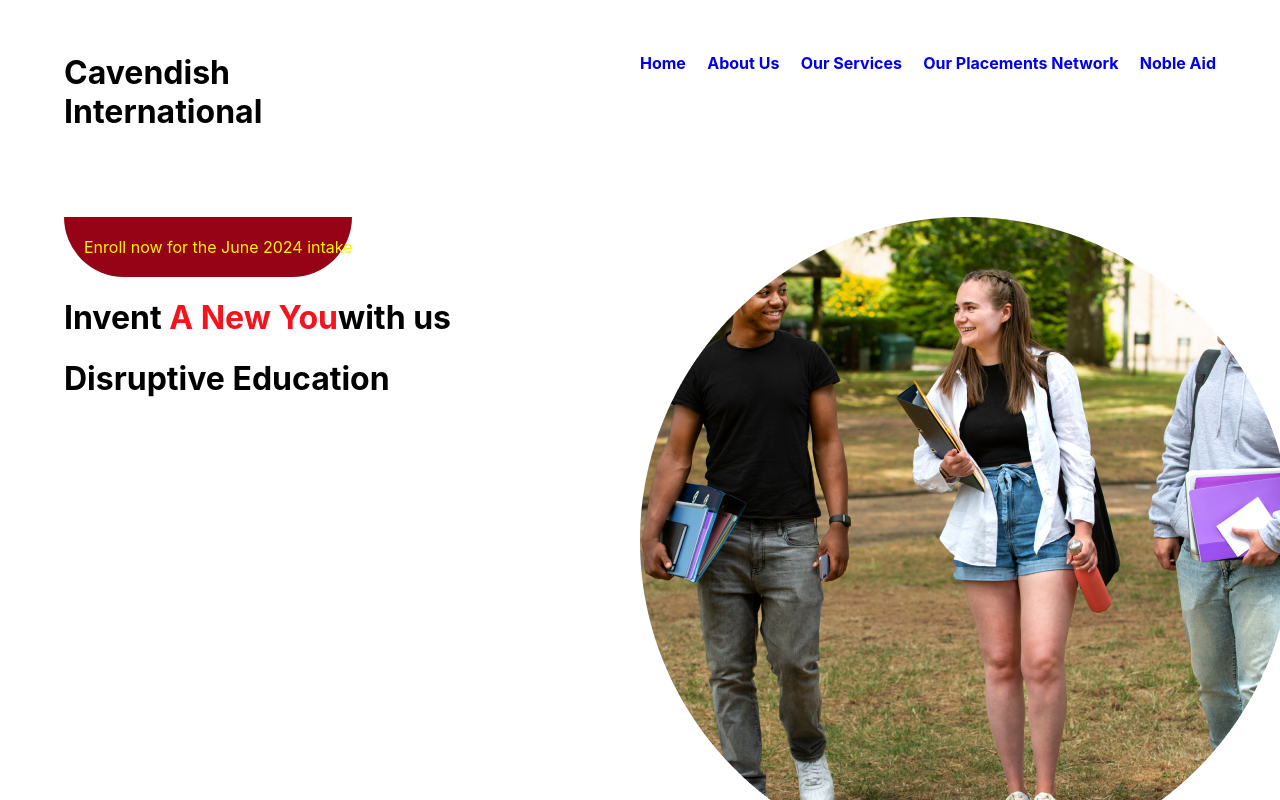
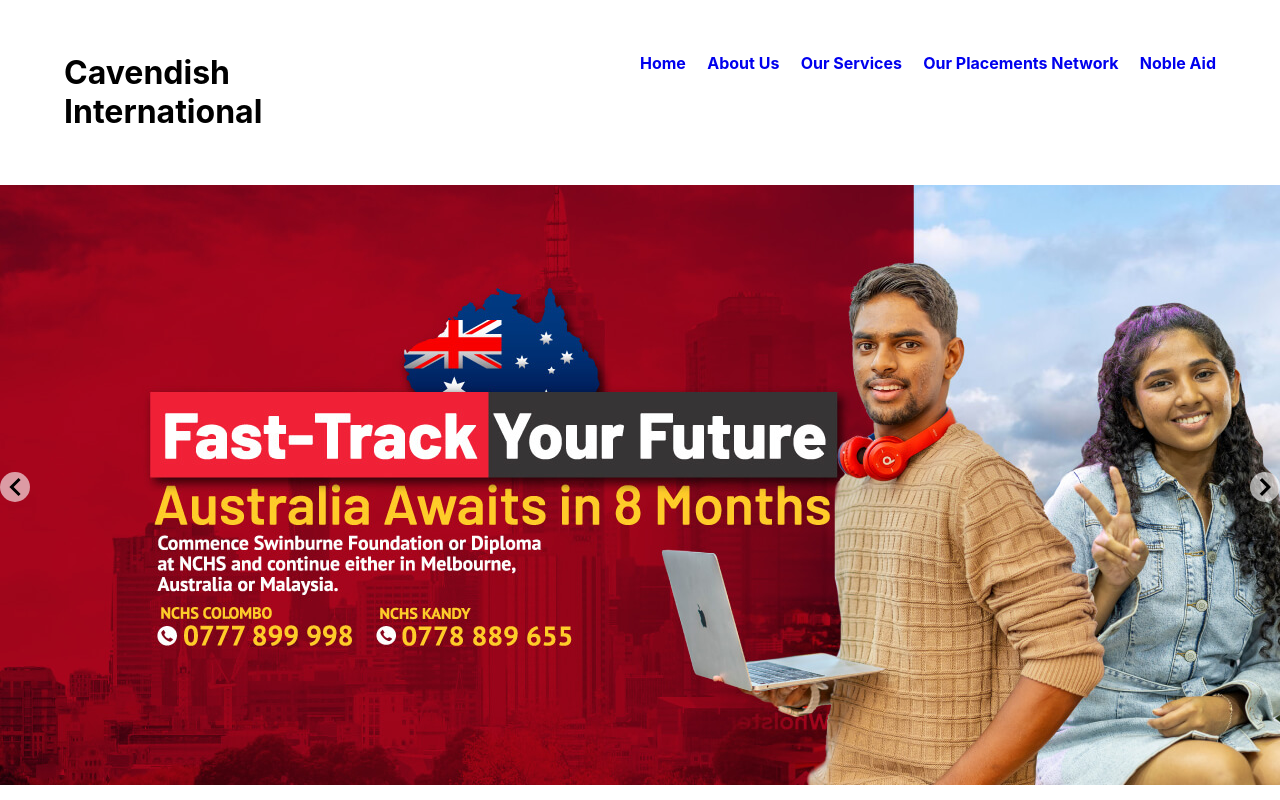
Before and after one commit to MithilaSri-code/sample, a React (Create React App) app: page / in a window 1280 px wide. Shown: the top 800 px of the page. Built offline with nearby package versions, Linux system fonts and the light colour scheme.

Commit message:
slider complete

```diff
--- a/package.json
+++ b/package.json
@@ -12,6 +12,7 @@
     "react": "^18.2.0",
     "react-dom": "^18.2.0",
     "react-scripts": "5.0.1",
+    "react-slideshow-image": "^4.3.1",
     "web-vitals": "^2.1.4"
   },
   "scripts": {
--- a/src/App.js
+++ b/src/App.js
@@ -6,12 +6,15 @@
 import Country_list from './component/country_list/country_list';
 import Invent_area from './component/invent_area/invent_area';
 import Reg_form from './component/reg_form/reg_form';
+import Slideshow from './component/header_slider/slider';
+
 
 function App() {
   return (
     <div>
 
       <Header_top />
+      <Slideshow/>
       <Invent_area />
       <Main_image/>
       < Country_list />
--- /dev/null
+++ b/src/component/header_slider/slider.css
@@ -0,0 +1 @@
+@import "react-slideshow-image/dist/styles.css";
--- /dev/null
+++ b/src/component/header_slider/slider.js
@@ -0,0 +1,16 @@
+import React from 'react';
+import { Slide } from 'react-slideshow-image';
+import './slider.css'
+import localImage from '../../assest/feb-2024-all 1.png';
+
+const Slideshow = () => {
+    return (
+        <div className="slide-container">
+            <Slide>
+                <img src={localImage} alt="main image" />
+            </Slide>
+        </div>
+    )
+}
+
+export default Slideshow;
```
Also changed, not shown: 1 other file (tests, documents, lock files or other folders).
